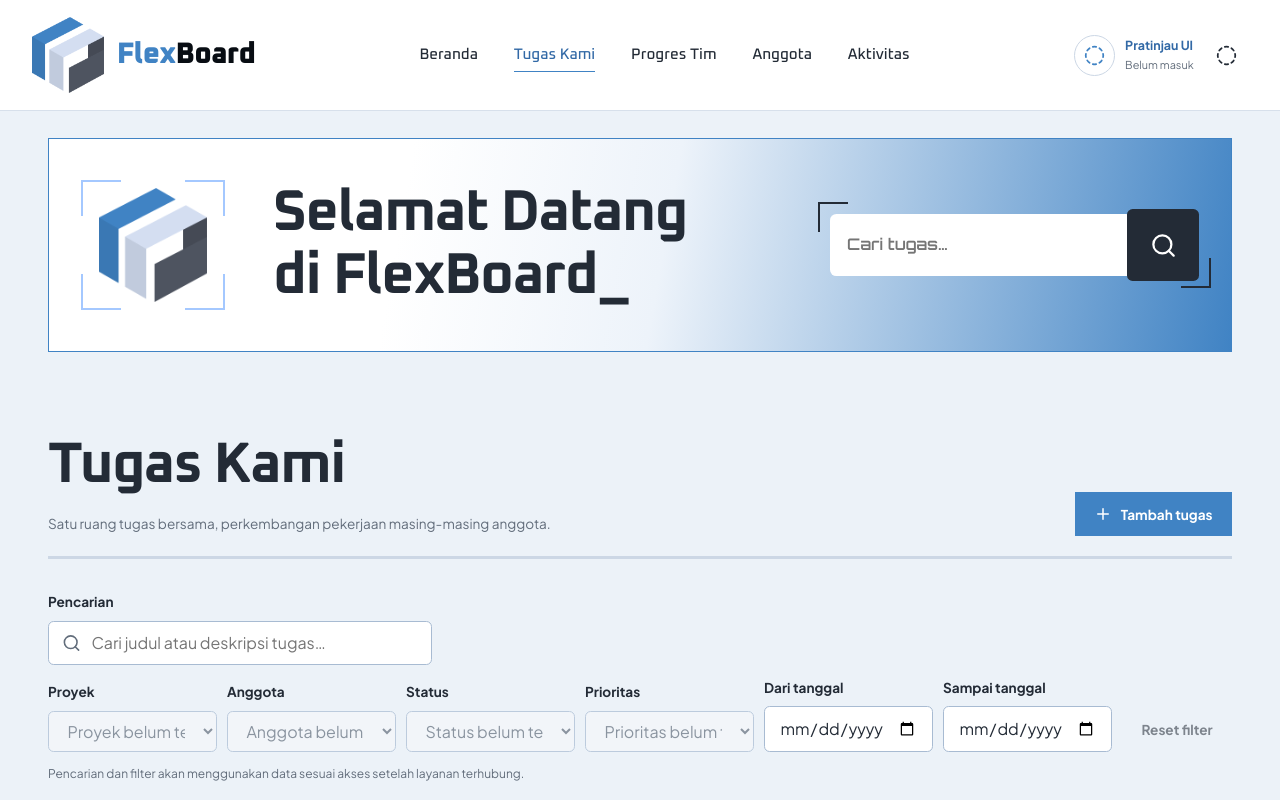
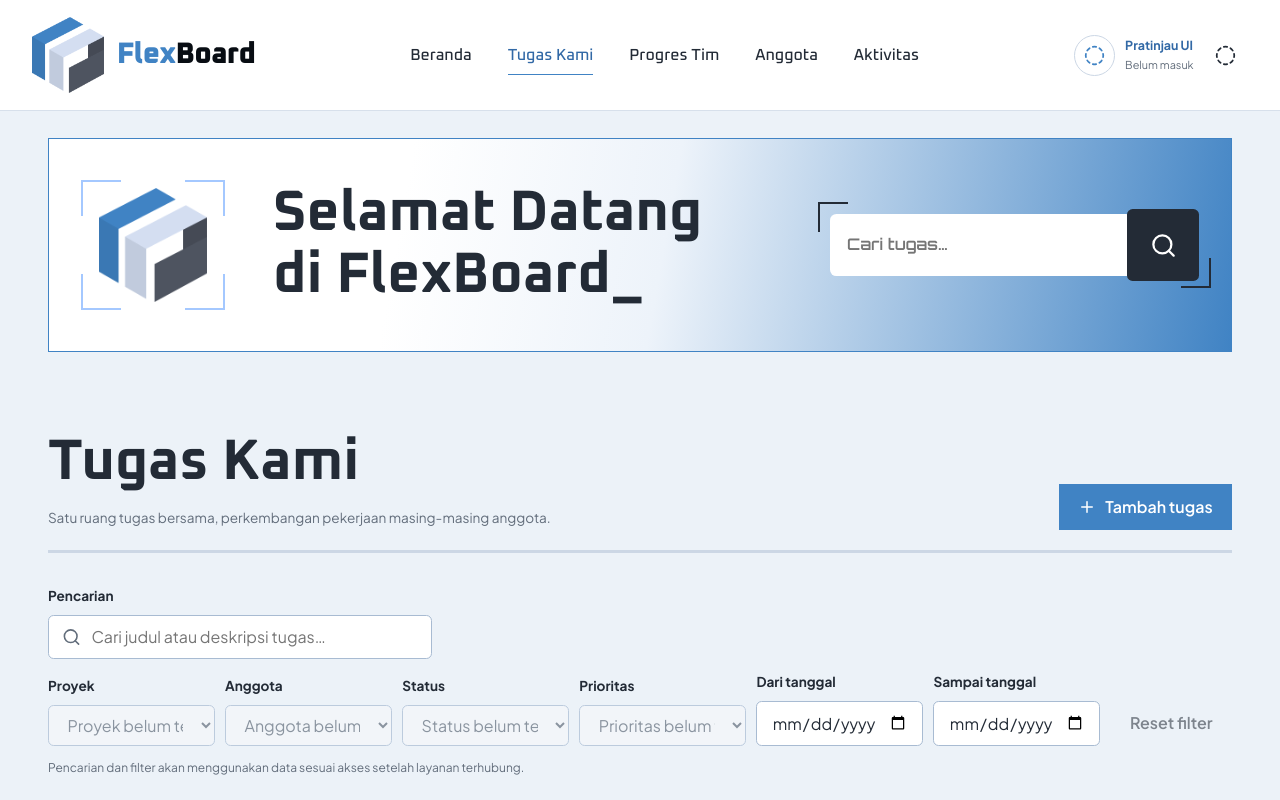
Before and after one commit to flexbox-studiocode/flexboard, a React (Vite) app: page /tasks in a window 1280 px wide. Shown: the top 800 px of the page. Built offline with nearby package versions, Linux system fonts and the light colour scheme.

Commit message:
style(ui): calibrate typography and shared visual tokens

```diff
--- a/src/styles/layout.css
+++ b/src/styles/layout.css
@@ -5,7 +5,7 @@
 .brand > span > span { color: var(--color-primary); }
 .brand img { width: 50px; height: 52px; object-fit: contain; }
 .workspace-nav { display: flex; gap: clamp(1.2rem, 2.8vw, 2.75rem); }
-.workspace-nav a { position: relative; color: var(--color-ink); font-family: var(--font-display); font-size: .8rem; font-weight: 500; text-decoration: none; padding-block: .6rem; white-space: nowrap; }
+.workspace-nav a { position: relative; color: var(--color-ink); font-family: var(--font-display); font-size: var(--font-size-control); font-weight: 500; line-height: 1.875; text-decoration: none; padding-block: .6rem; white-space: nowrap; }
 .workspace-nav a:hover, .workspace-nav a.active { color: var(--color-primary-dark); }
 .workspace-nav a.active::after { content: ''; position: absolute; bottom: .3rem; left: 0; right: 0; height: 1px; background: var(--color-primary); }
 .header-account { display: flex; align-items: center; gap: .65rem; }
@@ -26,7 +26,7 @@
 .welcome-banner__brand::before { content: ''; position: absolute; inset: 0; pointer-events: none; background: linear-gradient(#a4c8ff, #a4c8ff) top left / 28% 2px, linear-gradient(#a4c8ff, #a4c8ff) top left / 2px 28%, linear-gradient(#a4c8ff, #a4c8ff) top right / 28% 2px, linear-gradient(#a4c8ff, #a4c8ff) top right / 2px 28%, linear-gradient(#a4c8ff, #a4c8ff) bottom left / 28% 2px, linear-gradient(#a4c8ff, #a4c8ff) bottom left / 2px 28%, linear-gradient(#a4c8ff, #a4c8ff) bottom right / 28% 2px, linear-gradient(#a4c8ff, #a4c8ff) bottom right / 2px 28%; background-repeat: no-repeat; }
 .welcome-banner__brand img { width: 94px; height: 98px; object-fit: contain; }
 .welcome-banner__title > span { display: block; font-family: var(--font-mono); font-size: .65rem; color: var(--color-muted); letter-spacing: .1em; margin-bottom: .55rem; }
-.welcome-banner h2 { font-family: var(--font-display); font-size: clamp(1.8rem, 3.8vw, 3.5rem); line-height: 1.1; margin: 0; letter-spacing: -.025em; }
+.welcome-banner h2 { font-family: var(--font-display); font-size: clamp(1.8rem, 4.45vw, var(--font-size-page)); font-weight: 700; line-height: 1.09375; margin: 0; }
 .welcome-cursor { color: var(--color-ink); }
 .banner-search { display: flex; position: relative; margin-left: auto; width: min(34%, 350px); min-width: 220px; --search-button-width: 54px; }
 .banner-search input { padding: .95rem calc(var(--search-button-width) + 1rem) .95rem 1rem; border: 1px solid transparent; border-radius: .4rem; width: 100%; min-width: 0; font-family: 'Orbitron', var(--font-display); font-size: .8rem; background: #fff; color: var(--color-ink); }
@@ -38,7 +38,7 @@
 .site-footer > span:last-child { display: inline-flex; align-items: center; gap: .5rem; }
 .mobile-navigation .workspace-nav { display: grid; gap: .5rem; margin-bottom: 1.5rem; }
 .mobile-navigation .workspace-nav a { padding: .8rem; border-bottom: 1px solid var(--color-border); }
-@media (min-width: 1200px) { .site-header__inner { min-height: 110px; padding-inline: 2rem; } .brand { font-size: 1.85rem; gap: .8rem; } .brand img { width: 72px; height: 76px; } .workspace-nav a { font-size: .95rem; } .workspace-main { padding: 1.7rem 3rem 5rem; } .welcome-banner { min-height: 214px; gap: 3rem; padding-inline: 2rem; margin-bottom: 5rem; } .welcome-banner__brand { flex-basis: 144px; } .welcome-banner__brand img { width: 108px; height: 114px; } .welcome-banner h2 { font-size: 3.6rem; } .banner-search { width: min(33%, 420px); --search-button-width: 72px; } .banner-search input { min-height: 62px; font-size: 1rem; } .site-footer { font-size: .78rem; } }
+@media (min-width: 1200px) { .site-header__inner { min-height: 110px; padding-inline: 2rem; } .brand { font-size: 1.85rem; gap: .8rem; } .brand img { width: 72px; height: 76px; } .workspace-nav a { font-size: var(--font-size-control); } .workspace-main { padding: 1.7rem 3rem 5rem; } .welcome-banner { min-height: 214px; gap: 3rem; padding-inline: 2rem; margin-bottom: 5rem; } .welcome-banner__brand { flex-basis: 144px; } .welcome-banner__brand img { width: 108px; height: 114px; } .welcome-banner h2 { font-size: clamp(3.25rem, 4.45vw, var(--font-size-page)); } .banner-search { width: min(33%, 420px); --search-button-width: 72px; } .banner-search input { min-height: 62px; font-size: 1rem; } .site-footer { font-size: .78rem; } }
 @media (max-width: 1100px) { .site-header__inner { padding-inline: 1.5rem; gap: 1rem; } .workspace-nav { gap: 1rem; } .header-account__mark { display: none; } .welcome-banner { gap: 1.2rem; padding: 1.5rem; } .welcome-banner__brand { flex-basis: 95px; } .welcome-banner__brand img { width: 80px; height: 84px; } }
 @media (max-width: 850px) { .desktop-navigation { display: none; } .mobile-menu-trigger { display: block; } .header-account { margin-left: auto; } .welcome-banner { flex-wrap: wrap; } .banner-search { width: 100%; margin-left: 0; } .welcome-banner__title { flex: 1; } .workspace-main { padding: 1.5rem 1.5rem 3rem; } .integration-notice > div { padding-inline: 1.5rem; flex-wrap: wrap; } .integration-notice p { flex-basis: 100%; order: 3; } }
 @media (max-width: 480px) { .site-header__inner { padding: .75rem 1rem; min-height: 78px; } .brand { font-size: 1.2rem; gap: .3rem; } .brand img { width: 38px; height: 40px; } .header-account > div, .account-link { display: none; } .workspace-main { padding-inline: 1rem; } .integration-notice > div { padding-inline: 1rem; } .welcome-banner { padding: 1.1rem; gap: 1rem; margin-bottom: 2rem; } .welcome-banner__brand { flex-basis: 70px; } .welcome-banner__brand img { width: 60px; height: 64px; } .welcome-banner h2 { font-size: 1.6rem; } .welcome-banner__title > span { font-size: .52rem; } .site-footer { flex-direction: column; gap: .5rem; text-align: center; } }
--- a/src/styles/tokens.css
+++ b/src/styles/tokens.css
@@ -15,6 +15,13 @@
   --font-body: 'Plus Jakarta Sans', system-ui, sans-serif;
   --font-display: 'Oxanium', system-ui, sans-serif;
   --font-mono: 'Share Tech Mono', monospace;
+  --font-size-control: 1rem;
+  --font-size-section: 2.5rem;
+  --font-size-page: 4rem;
+  --line-height-copy: 1.875;
+  --panel-padding: 2.5rem;
+  --icon-size: 1.25rem;
+  --icon-stroke: 1.5;
   --radius-sm: 0.35rem;
   --radius-md: 0.65rem;
   --shadow-dialog: 0 20px 80px #17203324;
--- a/src/styles/ui.css
+++ b/src/styles/ui.css
@@ -1,4 +1,4 @@
-.button { display: inline-flex; align-items: center; justify-content: center; gap: .55rem; min-height: 44px; padding: .7rem 1.15rem; border: 1px solid transparent; border-radius: var(--radius-sm); font-weight: 700; font-size: .85rem; text-decoration: none; line-height: 1.4; transition: background .15s, border-color .15s; }
+.button { display: inline-flex; align-items: center; justify-content: center; gap: .55rem; min-height: 44px; padding: .7rem 1.15rem; border: 1px solid transparent; border-radius: var(--radius-sm); font-weight: 600; font-size: var(--font-size-control); text-decoration: none; line-height: 1.4; transition: background .15s, border-color .15s; }
 .button--primary { color: #fff; background: var(--color-primary-dark); }
 .button--primary:hover:not(:disabled) { background: #24598e; }
 .button--secondary { color: var(--color-ink); background: var(--color-surface); border-color: var(--color-border); }
@@ -36,8 +36,7 @@
 .progress-block progress::-webkit-progress-value { background: var(--color-primary); }
 .progress-block progress::-moz-progress-bar { background: var(--color-primary); }
 .page-header { display: flex; align-items: flex-end; justify-content: space-between; gap: 1.5rem; margin-bottom: 1.8rem; }
-.page-header h1 { font-family: var(--font-display); font-size: clamp(2rem, 3vw, 2.6rem); line-height: 1.2; margin: 0; letter-spacing: -.025em; }
-.dashboard-page .page-header h1, .tasks-page .page-header h1 { font-size: clamp(2.4rem, 4.45vw, 4rem); }
+.page-header h1 { font-family: var(--font-display); font-size: clamp(2rem, 4.45vw, var(--font-size-page)); font-weight: 700; line-height: 1.1; margin: 0; }
 .page-header p { margin: .7rem 0 0; font-size: .85rem; line-height: 1.8; }
 .page-header .eyebrow { display: none; }
 .page-header__actions { display: flex; gap: .65rem; flex-wrap: wrap; flex-shrink: 0; }
```
